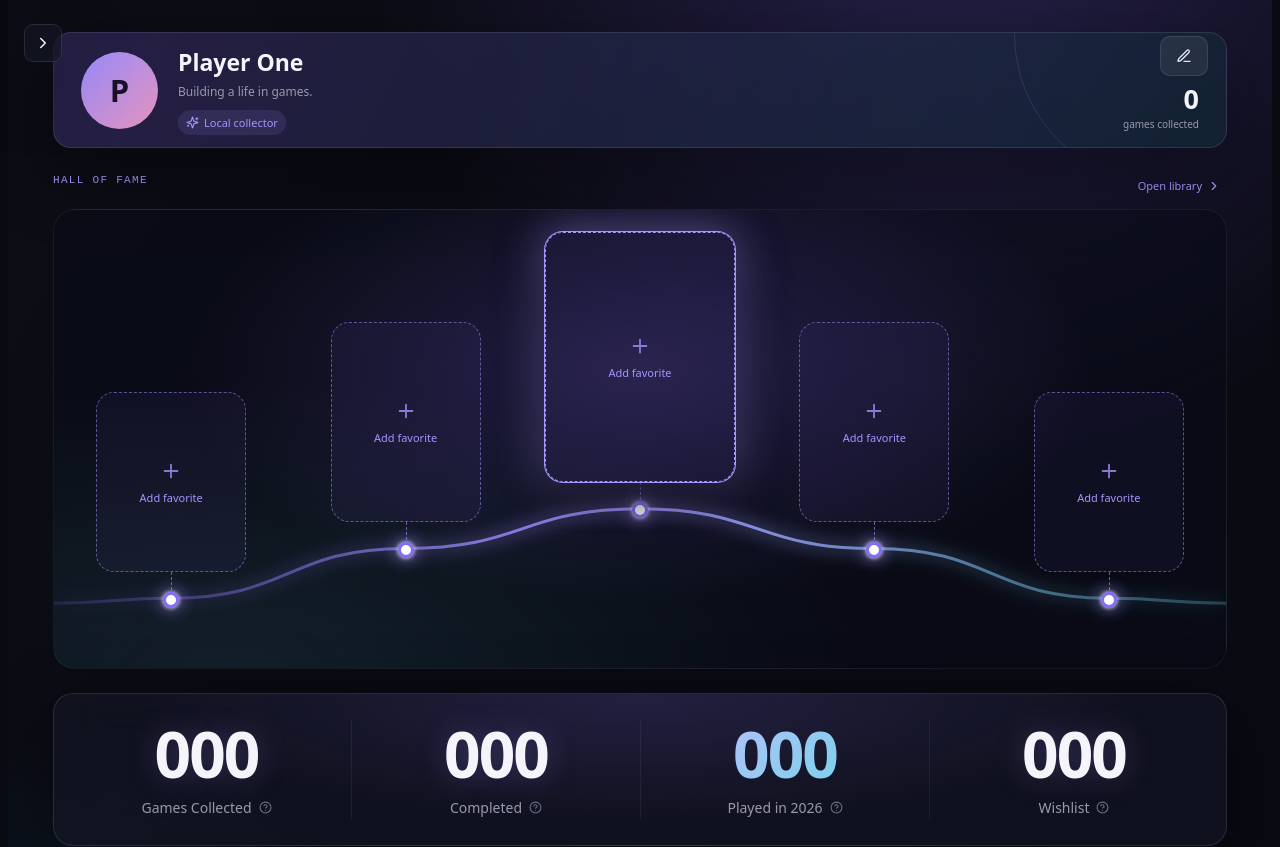
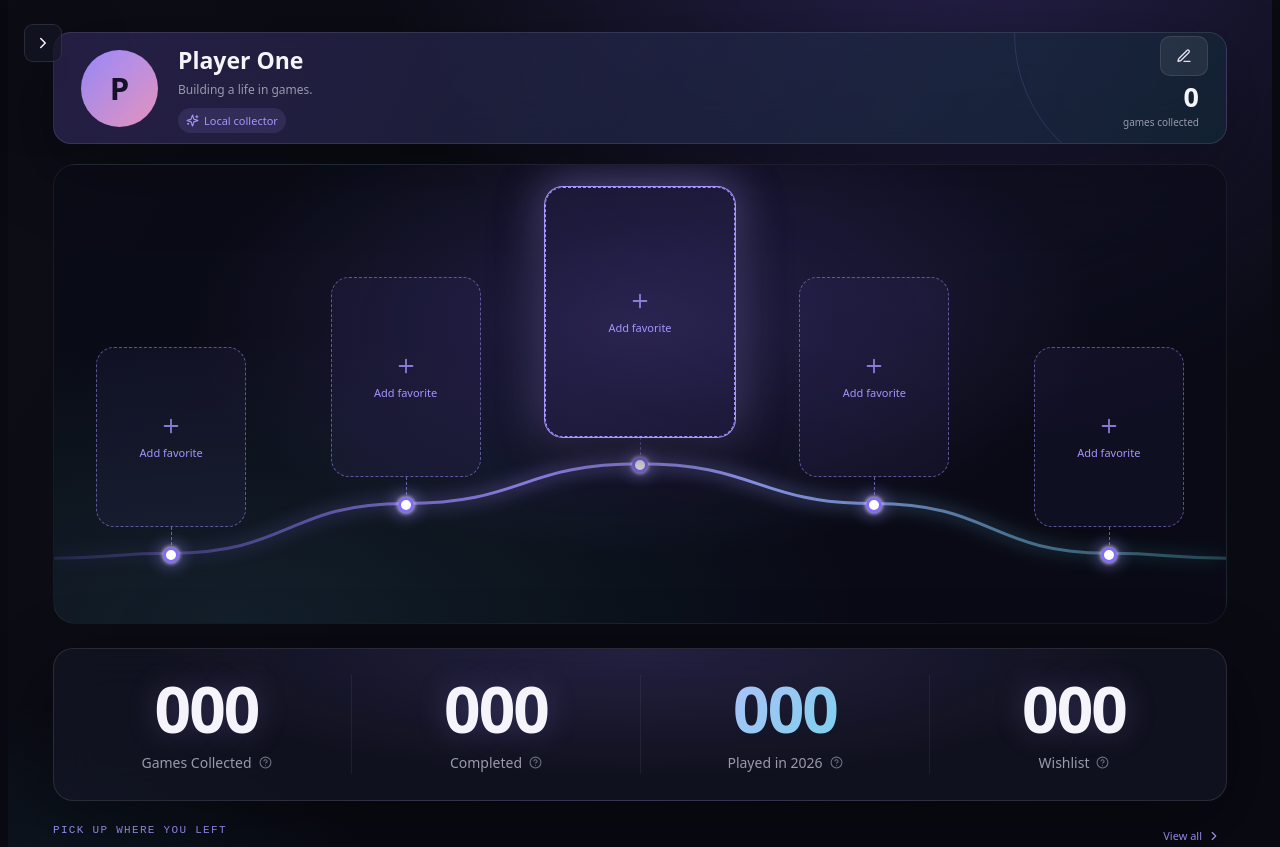
Before and after one commit to synced7x7/lostinsync__, a React (Vite) app: page / in a window 1280 px wide. Shown: the top 847 px of the page. Built offline with nearby package versions, Linux system fonts and the light colour scheme.

Commit message:
dashboard section some texts were cleared

```diff
--- a/src/features/dashboard.tsx
+++ b/src/features/dashboard.tsx
@@ -122,10 +122,6 @@ export function Dashboard({
     <>
       {profile}
       <section className="fav-section">
-        <div className="section-title">
-          <div><p className="eyebrow">HALL OF FAME</p></div>
-          <button className="text-button" onClick={openLibrary}>Open library <ChevronRight size={14} /></button>
-        </div>
         <div className="fav-scroll">
           <div className="fav-stage">
             <svg className="fav-svg" viewBox="0 0 1000 460" preserveAspectRatio="none">
--- a/src/features/overview.css
+++ b/src/features/overview.css
@@ -296,7 +296,7 @@
 .hero-tab button:disabled { opacity: .4; cursor: not-allowed }
 
 /* NEW SECTION */
-.fav-section { margin: 26px 0 8px }
+.fav-section { margin: 20px 0 8px }
 
 .fav-scroll { overflow-x: auto; padding-bottom: 6px }
 
--- a/src/style.css
+++ b/src/style.css
@@ -1785,7 +1785,7 @@ nav {
 .ps4-library--fullscreen .ps4-featured-info {
     margin-top: clamp(110px, 22vh, 220px);
     padding-left: clamp(32px, 7vw, 108px);
-    max-width: 660px;
+    max-width: 680px;
 }
 
 .ps4-library--fullscreen .ps4-shelves {
```
